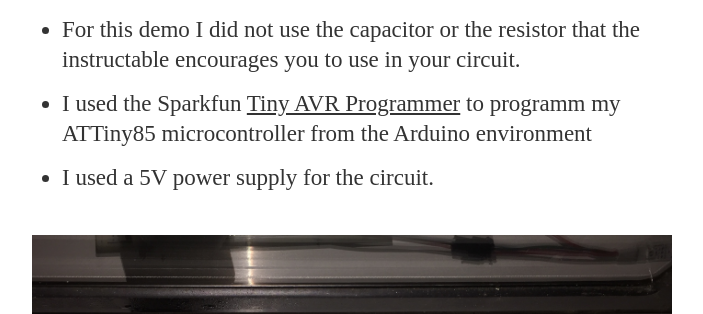
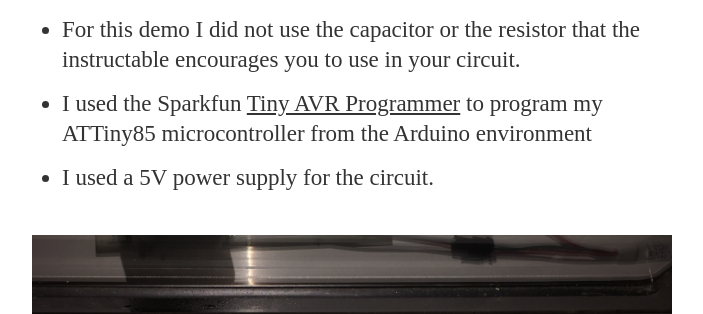
Before and after one commit to ankitaprasad/ankitaprasad.github.io, a Jekyll site: the page built from _posts/2014-12-23-ATTiny85-Neopixel.markdown, in a window 1280 px wide and 900 px high, scrolled down 1360 px. Shown: the part 169-483 px from the top of the window, without its empty margins (288-991 px from the left). Built offline with Jekyll 4.4.1, drawn with Linux system fonts in a browser that asks for light colours; nearby versions of some CDN libraries; some web fonts are replaced; Markdown is read by kramdown in place of the engine named in the settings.

Commit message:
Typo fix

```diff
--- a/_posts/2014-12-23-ATTiny85-Neopixel.markdown
+++ b/_posts/2014-12-23-ATTiny85-Neopixel.markdown
@@ -19,7 +19,7 @@ If you want to do something similar and are using the Instructable link above ke
 * The ATtiny85 (internal 8 MHz clock) configuration can drive the Neopixels. Hence once you copy the attiny folder to the "hardware" directory under sketchbook (sketchbook location on my Mac is at /Users/username/Documents/Arduino), you can safely skip the instructions around editing the boards.txt file
 * Once you select your "Board" to ATtiny85 (internal 8 MHz clock) in the Arduino programming environment, don't forget to hit "Burn Bootloader". I missed doing this initially and just had 2 LEDs glowing instead of the 60!
 * For this demo I did not use the capacitor or the resistor that the instructable encourages you to use in your circuit.
-* I used the Sparkfun [Tiny AVR Programmer][avr] to programm my ATTiny85 microcontroller from the Arduino environment
+* I used the Sparkfun [Tiny AVR Programmer][avr] to program my ATTiny85 microcontroller from the Arduino environment
 * I used a 5V power supply for the circuit.
 
 ![Driver Circuit](/assets/article_images/2014-12-23-attiny1/attiny-driver-circuit.jpg)
```
